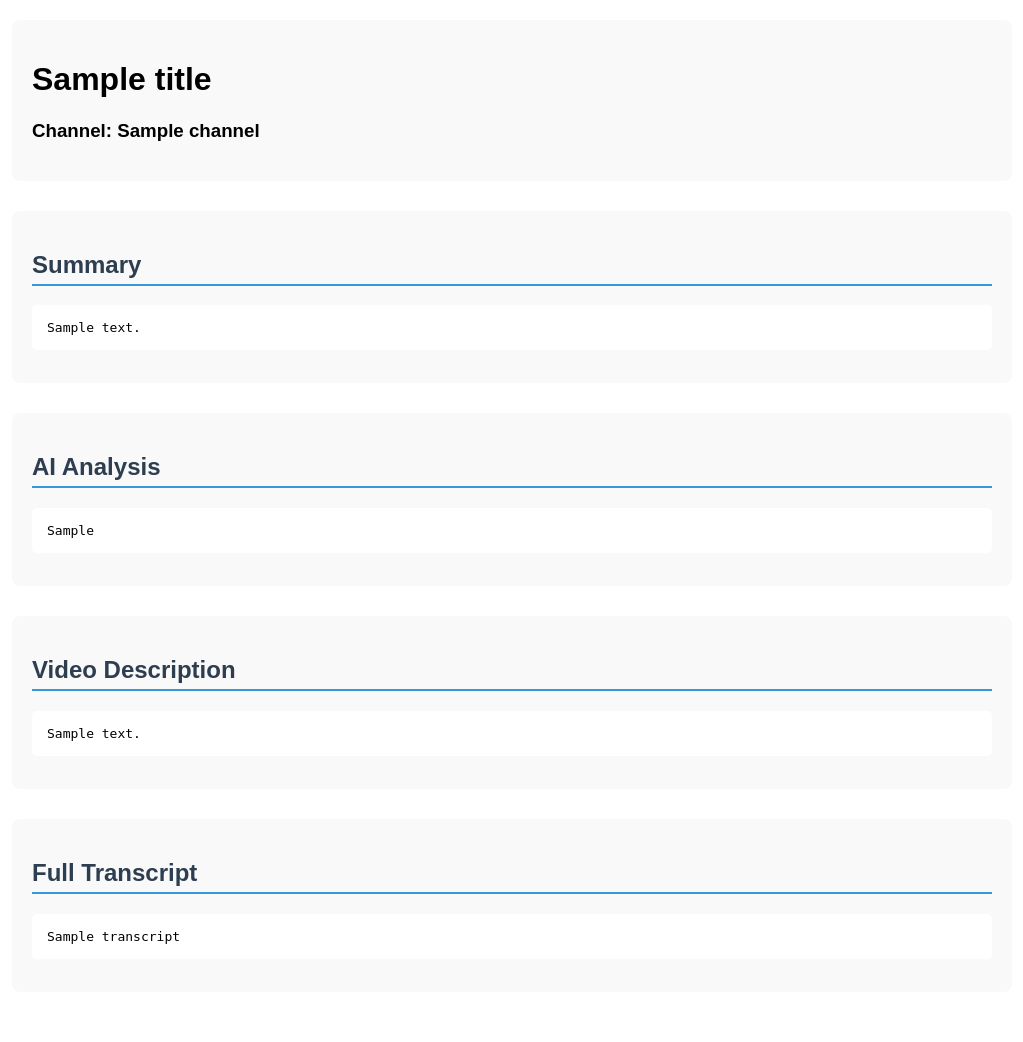
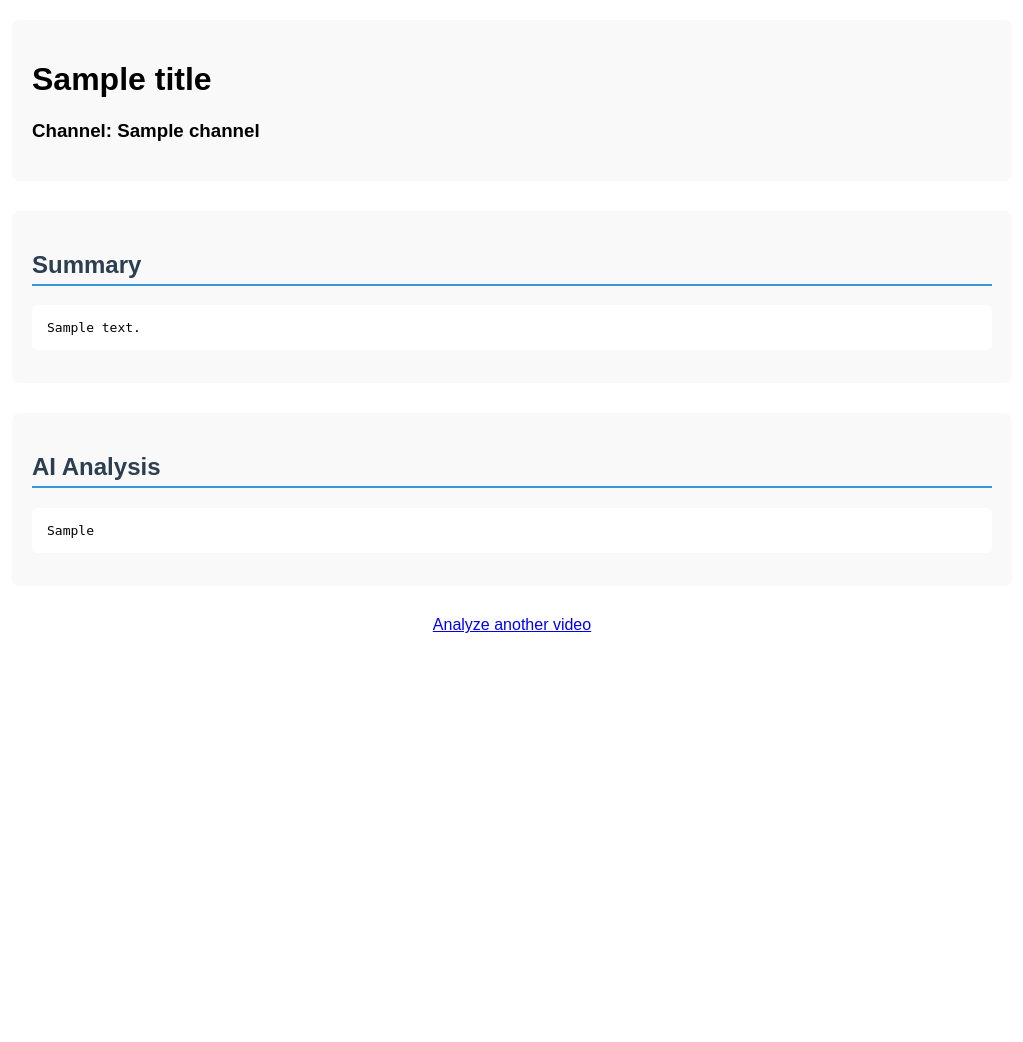
Before and after one commit to SilaisCoding/videoSum, a Flask app: template templates/result.html in a window 1280 px wide. Shown: the whole page, without its empty margins (128-1151 px from the left). After the commit the page ends 633 px from the top, so only its background shows below. Run offline with Flask 3, Linux system fonts and the light colour scheme; the template is opened without the code that fills it: most values are stand-ins (such as "Sample title", 1, 10 or a date in 2020).

Commit message:
Refactor YouTube video analyzer: add transcript retrieval, enhance summarization with Ollama, and improve UI styling

```diff
--- a/app.py
+++ b/app.py
@@ -1,46 +1,60 @@
 from flask import Flask, render_template, request
-from youtube_transcript_api import YouTubeTranscriptApi
-from sumy.parsers.plaintext import PlaintextParser
-from sumy.nlp.tokenizers import Tokenizer
-from sumy.summarizers.lsa import LsaSummarizer
+from youtube_transcript_api import YouTubeTranscriptApi, TranscriptsDisabled, NoTranscriptFound
 from googleapiclient.discovery import build
-from myenv import load_dotenv
+from dotenv import load_dotenv
 import re
 import ollama
 import os
 
 load_dotenv()
+API_KEY = os.getenv("API_KEY")
 
 app = Flask(__name__)
-API_KEY = os.getenv("API_KEY")
 
 def get_video_id(url):
+    """YouTube video ID'sini URL'den çeker"""
     regex = r"(?:v=|\/)([0-9A-Za-z_-]{11}).*"
     match = re.search(regex, url)
     return match.group(1) if match else None
 
 def get_video_details(video_id):
+    """YouTube API ile video başlığı, kanal adı ve açıklamayı getirir"""
     youtube = build('youtube', 'v3', developerKey=API_KEY)
     request = youtube.videos().list(part="snippet", id=video_id)
     response = request.execute()
     return response['items'][0]['snippet']
 
-def summarize_text(text, sentences_count=5):
-    parser = PlaintextParser.from_string(text, Tokenizer("english"))
-    summarizer = LsaSummarizer()
-    summary = summarizer(parser.document, sentences_count)
-    return " ".join([str(sentence) for sentence in summary])
+def get_transcript(video_id):
+    """Videonun altyazısını alır ve dili tespit eder"""
+    try:
+        transcript_list = YouTubeTranscriptApi.list_transcripts(video_id)
 
-def analyze_with_llama(text):
+        try:
+            transcript = transcript_list.find_transcript(['tr'])
+            return " ".join([t['text'] for t in transcript.fetch()]), "tr"
+        except:
+            pass
+
+        try:
+            transcript = transcript_list.find_transcript(['en', 'auto'])
+            return " ".join([t['text'] for t in transcript.fetch()]), transcript.language_code
+        except:
+            pass
+
+        return None, None
+
+    except (TranscriptsDisabled, NoTranscriptFound):
+        return None, None
+
+def summarize_with_ollama(text, lang):
+    """Ollama kullanarak videonun özetini oluşturur"""
     try:
         prompt = f"""
-        Analyze the following video summary and provide:
-        1. Key insights and main points
-        2. Potential biases or missing perspectives
-        3. Related topics for further research
-        4. Critical analysis of arguments presented
+        Aşağıdaki videonun {lang.upper()} dilindeki tam transkriptini özetle:
+        - En önemli noktaları kısa ve net olarak sun.
+        - Konunun genel anlamını bozmadan, gereksiz detayları çıkar.
 
-        Summary: {text}
+        Transcript: {text}
         """
 
         response = ollama.chat(
@@ -50,7 +64,29 @@ def analyze_with_llama(text):
         return response['message']['content']
 
     except Exception as e:
-        return f"AI Analysis Error: {str(e)}"
+        return f"Özetleme Hatası: {str(e)}"
+
+def analyze_with_ollama(summary, lang):
+    """Ollama kullanarak videoyu verilen dilde analiz eder"""
+    try:
+        prompt = f"""
+        Aşağıdaki video özeti {lang.upper()} dilinde. Lütfen analiz et:
+        1. Anahtar fikirler ve ana noktalar
+        2. Olası önyargılar veya eksik bakış açıları
+        3. Daha fazla araştırılabilecek ilgili konular
+        4. Sunulan argümanların eleştirisi
+
+        Özet: {summary}
+        """
+
+        response = ollama.chat(
+            model='llama3',
+            messages=[{'role': 'user', 'content': prompt}]
+        )
+        return response['message']['content']
+
+    except Exception as e:
+        return f"Analysis Error: {str(e)}"
 
 @app.route('/', methods=['GET', 'POST'])
 def index():
@@ -59,30 +95,27 @@ def index():
         video_id = get_video_id(url)
 
         try:
-            # Get transcript
-            transcript = YouTubeTranscriptApi.get_transcript(video_id)
-            text = " ".join([t['text'] for t in transcript])
+            transcript, lang = get_transcript(video_id)
+            if transcript is None:
+                return render_template('index.html', error="No subtitles found for this video.")
 
-            # Summarize
-            summary = summarize_text(text)
+            summary = summarize_with_ollama(transcript, lang)
 
-            # AI Analysis
-            ai_analysis = analyze_with_llama(summary)
+            ai_analysis = analyze_with_ollama(summary, lang)
 
-            # Get video details
             details = get_video_details(video_id)
 
             return render_template('result.html',
-                                title=details['title'],
-                                channel=details['channelTitle'],
-                                description=details['description'],
-                                summary=summary,
-                                transcript=text,
-                                ai_analysis=ai_analysis)
+                                   title=details['title'],
+                                   channel=details['channelTitle'],
+                                   description=details['description'],
+                                   summary=summary,
+                                   transcript=transcript,
+                                   ai_analysis=ai_analysis,
+                                   lang=lang)
 
         except Exception as e:
-            error = f"Error: {str(e)}"
-            return render_template('index.html', error=error)
+            return render_template('index.html', error=f"Hata: {str(e)}")
 
     return render_template('index.html')
 
--- a/templates/result.html
+++ b/templates/result.html
@@ -3,10 +3,10 @@
 <head>
     <title>Analysis Results</title>
     <style>
-        body { font-family: Arial, sans-serif; max-width: 1000px; margin: 0 auto; padding: 20px; }
-        .section { margin-bottom: 30px; padding: 20px; background-color: #f9f9f9; border-radius: 8px; }
+        body { font-family: Arial, sans-serif; max-width: 1000px; margin: 0 auto; padding: 20px; text-align: center; }
+        .section { margin-bottom: 30px; padding: 20px; background-color: #f9f9f9; border-radius: 8px; text-align: left; }
         h2 { color: #2c3e50; border-bottom: 2px solid #3498db; padding-bottom: 5px; }
-        pre { white-space: pre-wrap; background-color: #fff; padding: 15px; border-radius: 5px; }
+        pre { white-space: pre-wrap; background-color: #fff; padding: 15px; border-radius: 5px; text-align: left; }
     </style>
 </head>
 <body>
@@ -25,14 +25,6 @@
         <pre>{{ ai_analysis }}</pre>
     </div>
 
-    <div class="section">
-        <h2>Video Description</h2>
-        <pre>{{ description }}</pre>
-    </div>
-
-    <div class="section">
-        <h2>Full Transcript</h2>
-        <pre>{{ transcript }}</pre>
-    </div>
+    <a href="/">Analyze another video</a>
 </body>
 </html>
```
Also changed, not shown: templates/index.html (+5 -3 lines), 1 other file.
